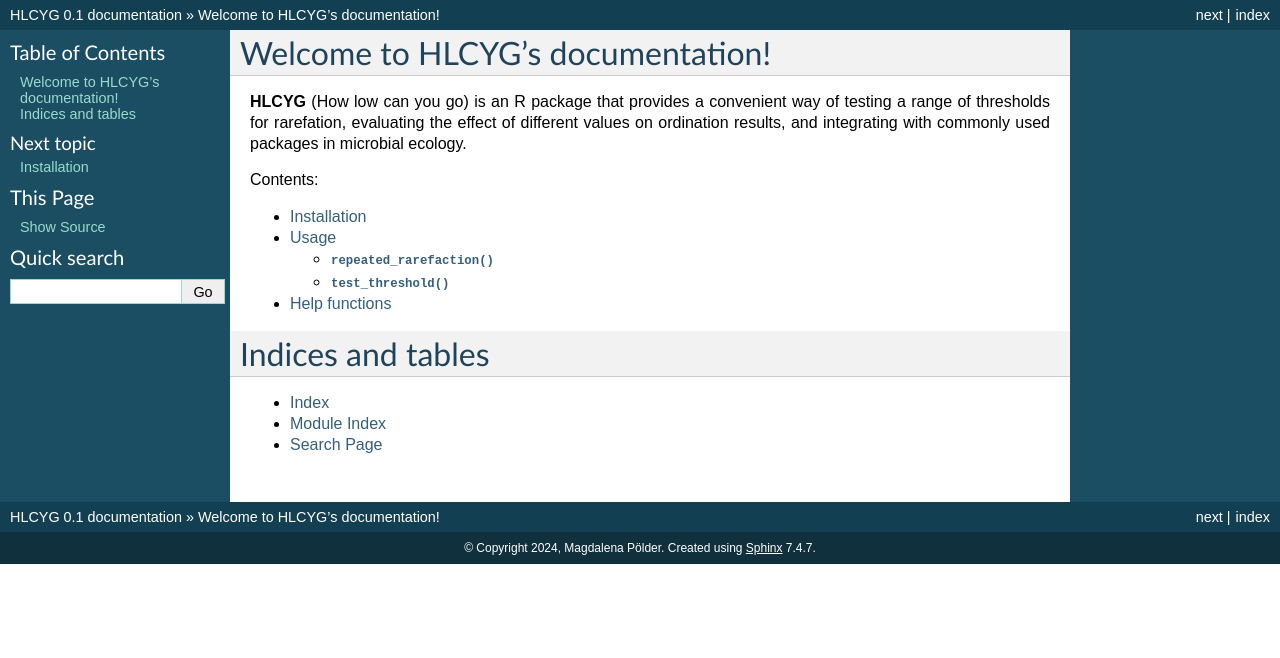
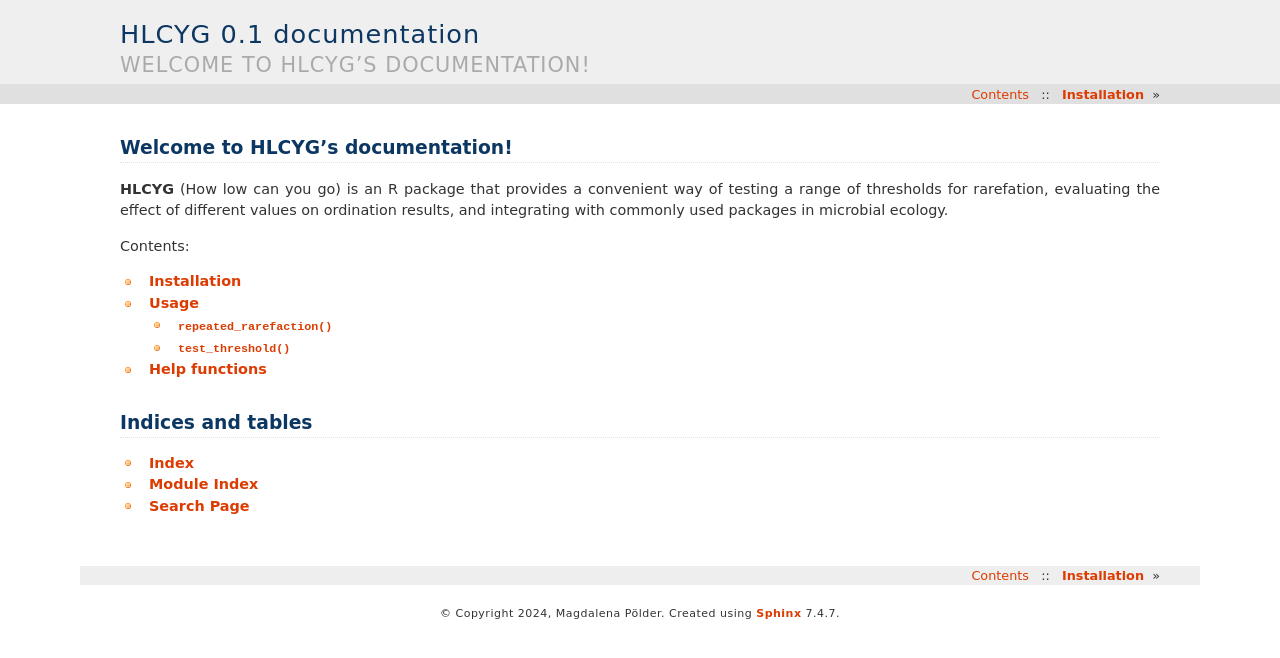
Before and after one commit to MagPld/repeated_rarefaction, a Sphinx documentation site: the page built from HLCYG/docs/source/index.rst, in a window 1280 px wide. Shown: the top 658 px of the page. Built offline with Sphinx 7.4.7, drawn with Linux system fonts in a browser that asks for light colours.

Commit message:
Update conf.py

```diff
--- a/HLCYG/docs/source/conf.py
+++ b/HLCYG/docs/source/conf.py
@@ -47,7 +47,7 @@ exclude_patterns = []
 # The theme to use for HTML and HTML Help pages.  See the documentation for
 # a list of builtin themes.
 #
-html_theme = 'classic'
+html_theme = 'haiku'
 
 # Add any paths that contain custom static files (such as style sheets) here,
 # relative to this directory. They are copied after the builtin static files,
```
